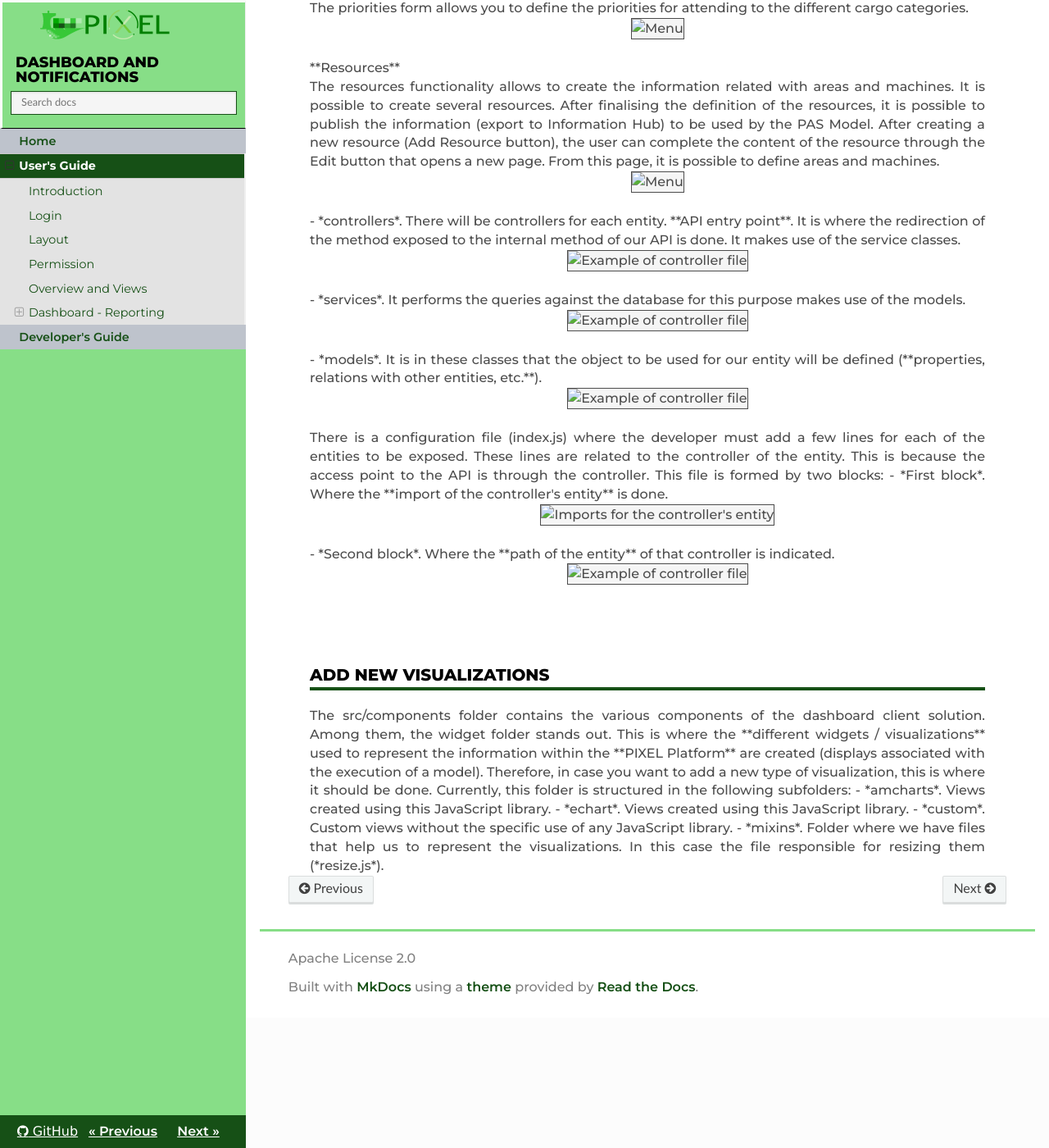
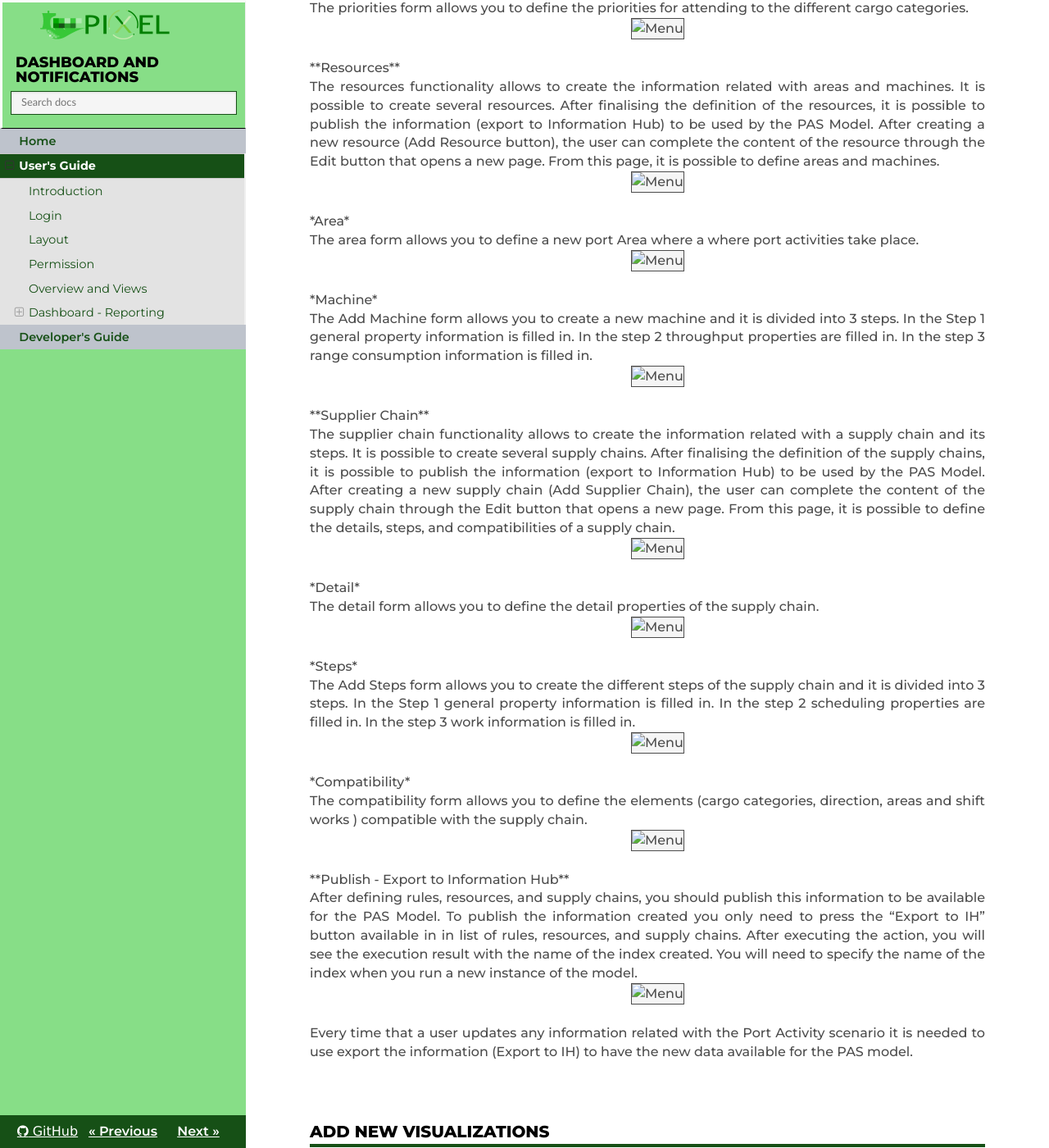
Before and after one commit to istorboi/docs-hub-dashboard, an MkDocs documentation site: the page built from docs/user_guide.md, in a window 1280 px wide and 1400 px high, scrolled down 4639 px. Shown: the whole window at 82% size. Built offline with MkDocs 1.6.1, drawn with Linux system fonts in a browser that asks for light colours; nearby versions of some CDN libraries; old or Windows-style settings are respelled for this version of MkDocs; some of the changed text lies outside the part shown.

Commit message:
ADD NEW CONTENT

```diff
--- a/docs/user_guide.md
+++ b/docs/user_guide.md
@@ -233,21 +233,21 @@ After creating a new rule (Add Rule button), the user can complete the content o
 <img src="img/user_guide/rulesList.png" alt="Menu" align="center" />
 </p>
 
-**Cargoes category**<br/>
+*Cargoes category*<br/>
 The form for the creation of charge categories is divided into 3 steps. In the Step 1 general property information is filled in. In the step 2 preference properties are filled in. In the step 3 range property information is filled in.
 
 <p align="center">
 <img src="img/user_guide/createCargoCategory.png" alt="Menu" align="center" />
 </p>
 
-**ShiftWork**<br/>
+*ShiftWork*<br/>
 The form for the creation of ShiftWorks allows you to create different work schedules for a port that will later be assigned to different activities.
 
 <p align="center">
 <img src="img/user_guide/createShiftWork.png" alt="Menu" align="center" />
 </p>
 
-**Priorities**<br/>
+*Priorities*<br/>
 The priorities form allows you to define the priorities for attending to the different cargo categories.
 
 <p align="center">
@@ -263,36 +263,57 @@ After creating a new resource (Add Resource button), the user can complete the c
 <img src="img/user_guide/resourceList.png" alt="Menu" align="center" />
 </p>
 
+*Area*<br/>
+The area form allows you to define a new port Area where a where port activities take place.
 
-
-  - *controllers*. There will be controllers for each entity. **API entry point**. It is where the redirection of the method exposed to the internal method of our API is done. It makes use of the service classes.
 <p align="center">
-<img src="img/controller_file.PNG" alt="Example of controller file" align="center" />
+<img src="img/user_guide/createArea.png" alt="Menu" align="center" />
 </p>
 
-  - *services*. It performs the queries against the database for this purpose makes use of the models.
+*Machine*<br/>
+The Add Machine form allows you to create a new machine and it is divided into 3 steps. In the Step 1 general property information is filled in. In the step 2 throughput properties are filled in. In the step 3 range consumption information is filled in.
+
 <p align="center">
-<img src="img/service_file.PNG" alt="Example of controller file" align="center" />
+<img src="img/user_guide/createMachine.png" alt="Menu" align="center" />
 </p>
 
-  - *models*. It is in these classes that the object to be used for our entity will be defined (**properties, relations with other entities, etc.**).
+**Supplier Chain**<br/>
+The supplier chain functionality allows to create the information related with a supply chain and its steps. It is possible to create several supply chains. After finalising the definition of the supply chains, it is possible to publish the information (export to Information Hub) to be used by the PAS Model.
+After creating a new supply chain (Add Supplier Chain), the user can complete the content of the supply chain through the Edit button that opens a new page. From this page, it is possible to define the details, steps, and compatibilities of a supply chain.
+
 <p align="center">
-<img src="img/model_file.PNG" alt="Example of controller file" align="center" />
+<img src="img/user_guide/supplierChainList.png" alt="Menu" align="center" />
 </p>
 
-There is a configuration file (index.js) where the developer must add a few lines for each of the entities to be exposed. These lines are related to the controller of the entity. This is because the access point to the API is through the controller.
+*Detail*<br/>
+The detail form allows you to define the detail properties of the supply chain.
 
-This file is formed by two blocks:
-
-  - *First block*. Where the **import of the controller's entity** is done.
 <p align="center">
-<img src="img/import_indexJS.PNG" alt="Imports for the controller's entity" align="center" />
+<img src="img/user_guide/createSupplierChain.png" alt="Menu" align="center" />
 </p>
 
-  - *Second block*. Where the **path of the entity** of that controller is indicated.
+*Steps*<br/>
+The Add Steps form allows you to create the different steps of the supply chain and it is divided into 3 steps. In the Step 1 general property information is filled in. In the step 2 scheduling properties are filled in. In the step 3 work information is filled in.
+
 <p align="center">
-<img src="img/route_indexJS.PNG" alt="Example of controller file" align="center" />
+<img src="img/user_guide/createSteps.png" alt="Menu" align="center" />
 </p>
+
+*Compatibility*<br/>
+The compatibility form allows you to define the elements (cargo categories, direction, areas and shift works )  compatible with the supply chain.
+
+<p align="center">
+<img src="img/user_guide/createCompatibility.png" alt="Menu" align="center" />
+</p>
+
+**Publish - Export to Information Hub**<br/>
+After defining rules, resources, and supply chains, you should publish this information to be available for the PAS Model. To publish the information created you only need to press the “Export to IH” button available in in list of rules, resources, and supply chains.  After executing the action, you will see  the execution result with the name of the index created.  You will need to specify the name of the index when you run a new instance of the model.
+
+<p align="center">
+<img src="img/user_guide/exportToIH.png" alt="Menu" align="center" />
+</p>
+
+Every time that a user updates any information related with the Port Activity scenario it is needed to use export the information (Export to IH) to have the new data available for the PAS model.
 
 </div>
 <br/><br/>
```
Also changed, not shown: docs/img/user_guide/createArea.png (added), docs/img/user_guide/createCompatibility.png (added), docs/img/user_guide/createMachine.png (added), docs/img/user_guide/createSteps.png (added), docs/img/user_guide/createSupplierChain.png (added), docs/img/user_guide/exportToIH.png (added), docs/img/user_guide/supplierChainList.png (added).
